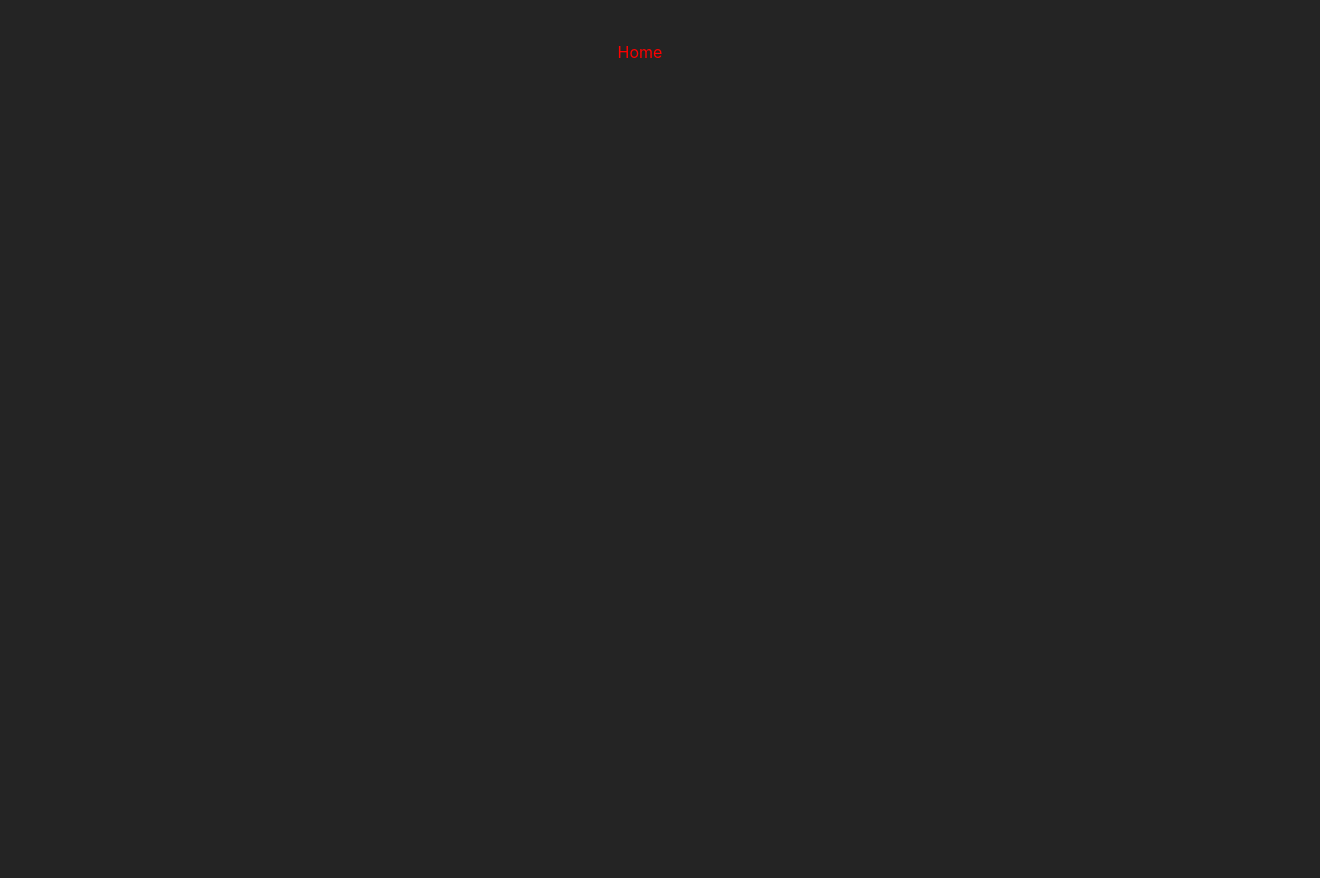
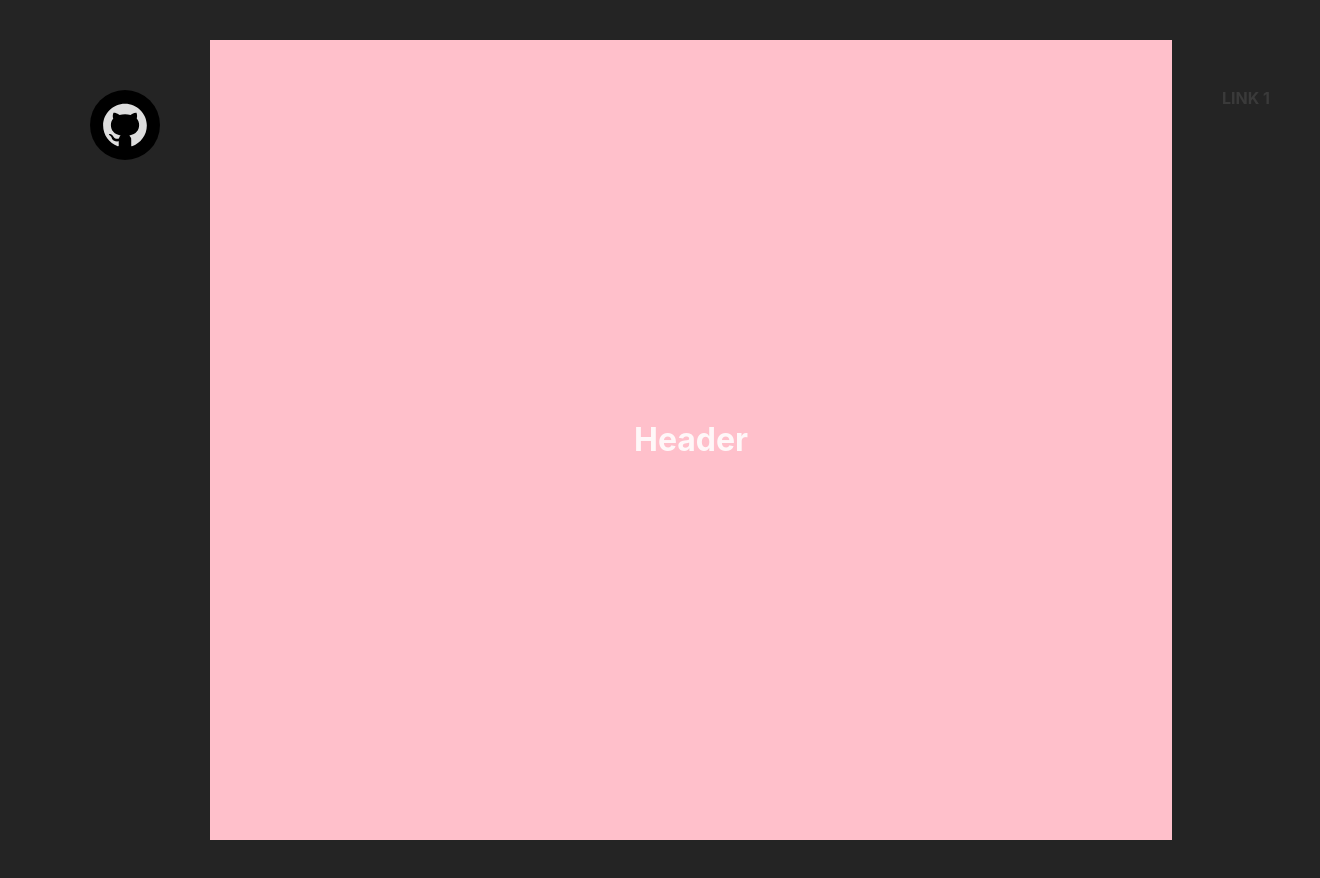
Before and after one commit to romainniamor/portfolio_2024, a React (Vite) app in the folder front/: page / in a window 1280 px wide. Shown: the whole page, 1320 px wide, since content can reach past the window. Before the commit the page ends 800 px from the top, so only its background shows below. Built offline with nearby package versions, Linux system fonts and the light colour scheme.

Commit message:
🚧 App Layout

```diff
--- a/front/src/components/Home.jsx
+++ b/front/src/components/Home.jsx
@@ -1,10 +1,21 @@
 import React from "react";
 import styled from "styled-components";
+import AsideLeft from "./asideLeft/AsideLeft";
+import AsideRight from "./asideRight/AsideRight";
+import Header from "./main/Header";
 
 export default function Home() {
-  return <HomeStyled>Home</HomeStyled>;
+  return (
+    <HomeStyled>
+      <AsideLeft />
+      <Header />
+      <AsideRight />
+    </HomeStyled>
+  );
 }
 
 const HomeStyled = styled.div`
-  color: red;
+  display: flex;
+  width: 100vw;
+  min-height: 100vh;
 `;
--- /dev/null
+++ b/front/src/components/asideLeft/AsideLeft.jsx
@@ -0,0 +1,36 @@
+import React from "react";
+import styled from "styled-components";
+import MagneticLink from "./MagnetLink";
+import RoundedIcon from "../reusableUi/RoundedIcon";
+import { BsGithub } from "react-icons/bs";
+
+export default function AsideLeft() {
+  return (
+    <AsideLeftStyled>
+      <div className="magnetic-box">
+        <MagneticLink>
+          <RoundedIcon
+            url={"https://www.google.com"}
+            icon={<BsGithub />}
+          ></RoundedIcon>
+        </MagneticLink>
+      </div>
+    </AsideLeftStyled>
+  );
+}
+
+const AsideLeftStyled = styled.div`
+  height: 100%;
+  width: min-content;
+  display: flex;
+  flex-direction: column;
+  justify-content: center;
+  align-items: center;
+
+  padding: 50px;
+  .magnectic-box {
+    display: flex;
+    justify-content: center;
+    align-items: center;
+  }
+`;
--- /dev/null
+++ b/front/src/components/asideRight/AsideRight.jsx
@@ -0,0 +1,21 @@
+import React from "react";
+import HoverLink from "./HoverLink";
+import styled from "styled-components";
+
+export default function AsideRight() {
+  return (
+    <AsideRightStyled>
+      <HoverLink label="Link 1" />
+    </AsideRightStyled>
+  );
+}
+
+const AsideRightStyled = styled.div`
+  display: flex;
+  flex-direction: column;
+  height: 100%;
+  width: max-content;
+  align-items: start;
+  justify-content: flex-start;
+  padding: 50px;
+`;
--- a/front/src/components/main/Header.jsx
+++ b/front/src/components/main/Header.jsx
@@ -12,4 +12,7 @@ export default function Header() {
 const HeaderStyled = styled.div`
   flex: 1;
   background-color: pink;
+  display: flex;
+  justify-content: center;
+  align-items: center;
 `;
```
